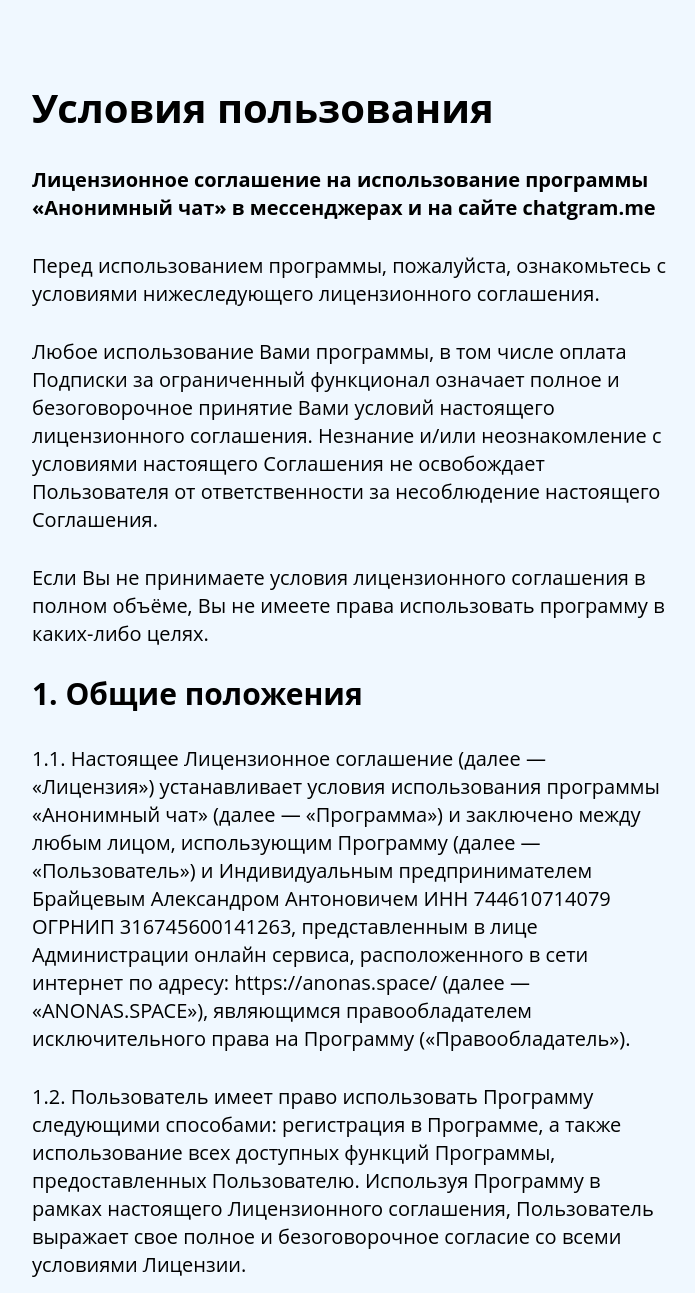
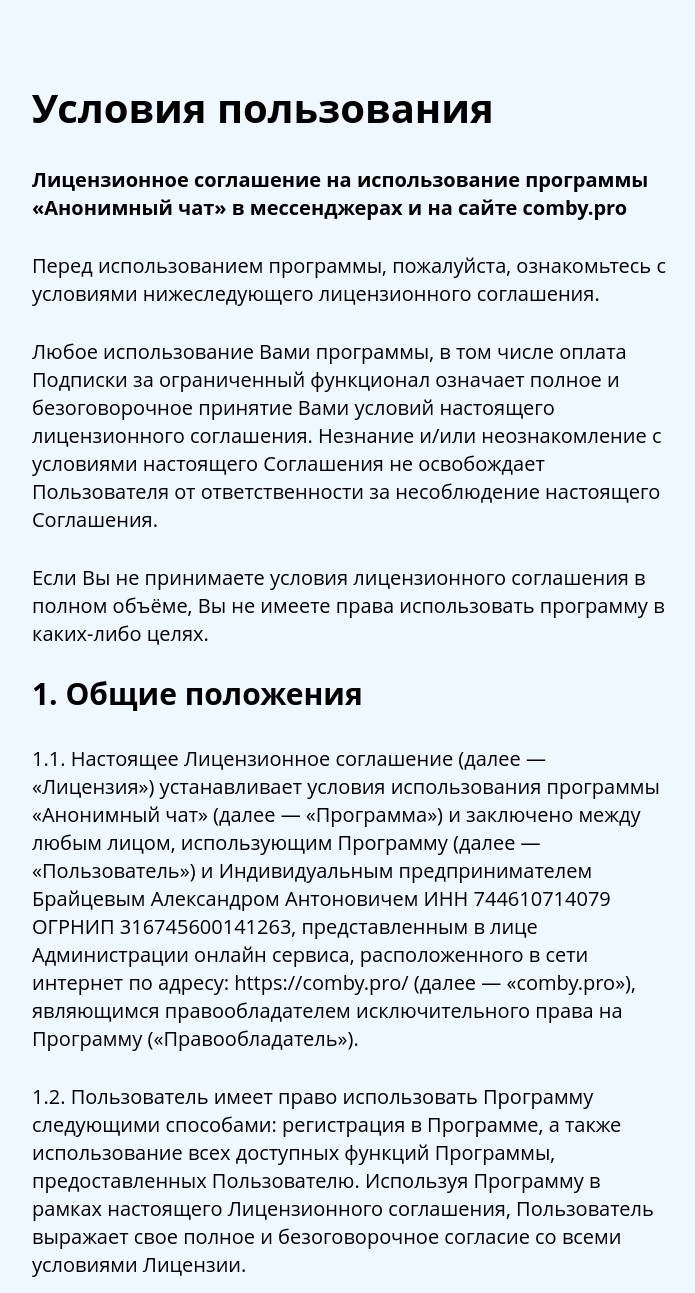
Before and after one commit to Kvertinum01/vk_anon_chat, a Python web app: template templates/terms.html in a window 1280 px wide. Shown: the top 1293 px of the page, without its empty margins (40-735 px from the left). Run offline with Jinja, Linux system fonts and the light colour scheme; the template is opened without the code that fills it, so the values that code supplies are empty.

Commit message:
change terms url

```diff
--- a/src/texts.py
+++ b/src/texts.py
@@ -3,7 +3,7 @@ unk_command = "Извините, я Вас не понял. Пожалуйста
 
 start_bot = """👋 Привет! Это чат для анонимных знакомств, общения и развлечений
 
-Используя бота, вы соглашаетесь с лицензией: https://vk.cc/coOju9"""
+Используя бота, вы соглашаетесь с лицензией: https://vk.cc/cp0X7W"""
 
 
 old_chat = "Ищешь старый чат? Пропала VIP подписка?"
--- a/templates/index.html
+++ b/templates/index.html
@@ -4,7 +4,7 @@
     <meta charset="UTF-8">
     <meta http-equiv="X-UA-Compatible" content="IE=edge">
     <meta name="viewport" content="width=device-width, initial-scale=1.0">
-    <title>AnonasSpace</title>
+    <title>CombyPro</title>
 
     <style>
         body {
@@ -34,7 +34,7 @@
     </style>
 </head>
 <body>
-    <h1>Anonas.space - сеть анонимных чатов</h1>
+    <h1>Comby.pro - сеть анонимных чатов</h1>
     <p><a href="https://vk.me/anonaspace" target="_blank">Войти в чат</a></p>
 </body>
 </html>
--- a/templates/payment.html
+++ b/templates/payment.html
@@ -10,7 +10,7 @@
     <script src="https://code.jquery.com/jquery-3.7.0.min.js"></script>
 
     <script>
-        const publicID = "pk_647eb503abbd54281ec04cd421baf";
+        const publicID = "pk_e57977d60cc237117dba54b8b04c7";
 
         this.pay = () => {
             const endpoint = "https://api.comby.pro/";
--- a/templates/terms.html
+++ b/templates/terms.html
@@ -84,7 +84,7 @@
     <div class="content">
         <h1>Условия пользования</h1>
 
-        <p><b>Лицензионное соглашение на использование программы «Анонимный чат» в мессенджерах и на сайте chatgram.me</b></p>
+        <p><b>Лицензионное соглашение на использование программы «Анонимный чат» в мессенджерах и на сайте comby.pro</b></p>
 
         <p>Перед использованием программы, пожалуйста, ознакомьтесь с условиями нижеследующего лицензионного соглашения.</p>
 
@@ -93,7 +93,7 @@
         <p>Если Вы не принимаете условия лицензионного соглашения в полном объёме, Вы не имеете права использовать программу в каких-либо целях.</p>
 
         <h2>1. Общие положения</h2>
-        <p>1.1. Настоящее Лицензионное соглашение (далее — «Лицензия») устанавливает условия использования программы «Анонимный чат» (далее — «Программа») и заключено между любым лицом, использующим Программу (далее — «Пользователь») и Индивидуальным предпринимателем Брайцевым Александром Антоновичем ИНН 744610714079 ОГРНИП 316745600141263, представленным в лице Администрации онлайн сервиса, расположенного в сети интернет по адресу: https://anonas.space/ (далее — «ANONAS.SPACE»), являющимся правообладателем исключительного права на Программу («Правообладатель»).</p>
+        <p>1.1. Настоящее Лицензионное соглашение (далее — «Лицензия») устанавливает условия использования программы «Анонимный чат» (далее — «Программа») и заключено между любым лицом, использующим Программу (далее — «Пользователь») и Индивидуальным предпринимателем Брайцевым Александром Антоновичем ИНН 744610714079 ОГРНИП 316745600141263, представленным в лице Администрации онлайн сервиса, расположенного в сети интернет по адресу: https://comby.pro/ (далее — «comby.pro»), являющимся правообладателем исключительного права на Программу («Правообладатель»).</p>
         <p>1.2. Пользователь имеет право использовать Программу следующими способами: регистрация в Программе, а также использование всех доступных функций Программы, предоставленных Пользователю. Используя Программу в рамках настоящего Лицензионного соглашения, Пользователь выражает свое полное и безоговорочное согласие со всеми условиями Лицензии.</p>
         <p>1.3. Использование Программы разрешается только на условиях настоящей Лицензии. Если Пользователь не принимает условия Лицензии в полном объёме, Пользователь не имеет права использовать Программу в каких-либо целях. Использование Программы с нарушением (невыполнением) какого-либо из условий Лицензии запрещено.</p>
         <p>1.4. Использование Программы на условиях и способами, не предусмотренными настоящей Лицензией, возможно только на основании отдельного соглашения с Правообладателем. За пользование отдельными функциями Программы может взиматься плата.</p>
@@ -124,8 +124,8 @@
         Для целей настоящей Лицензии под Периодом подписки понимается период времени (например, 7 дней, 10 дней, 1 месяц или 3 месяца), на который оформляется Подписка и установлен соответствующий размер вознаграждения в соответствии со сроком Подписки.
         Период подписки, равный 7 или 10 дням, начинает течь с даты оплаты Подписки и истекает в соответствующие месяц и число календарного года, следующего за датой оплаты Подписки.
         Период подписки, равный месяцу или 3 месяцам, начинает течь с даты оплаты Подписки и истекает в соответствующее число календарного месяца, следующего за датой оплаты Подписки.</p>
-        <p>4.2.2. Сведения о размере вознаграждения за Подписку, способах его внесения и о Периоде подписки, а также иная информация указываются в соответствующем разделе в интерфейсе Программы, и (или) на сайте ANONAS.SPACE в сети интернет по адресу: <a href="https://anonas.space/price">anonas.space/price</a>. Данные сведения являются частью настоящей Лицензии.</p>
-        <p>4.2.3. В случае изменения Периода подписки и\или размера соответствующего вознаграждения, измененные условия подлежат применению после их опубликования соответствующем разделе в интерфейсе Программы и (или) на сайте ANONAS.SPACE в сети интернет по адресу: <a href="https://anonas.space/price">anonas.space/price</a>.</p>
+        <p>4.2.2. Сведения о размере вознаграждения за Подписку, способах его внесения и о Периоде подписки, а также иная информация указываются в соответствующем разделе в интерфейсе Программы, и (или) на сайте comby.pro в сети интернет по адресу: <a href="https://comby.pro/price">comby.pro/price</a>. Данные сведения являются частью настоящей Лицензии.</p>
+        <p>4.2.3. В случае изменения Периода подписки и\или размера соответствующего вознаграждения, измененные условия подлежат применению после их опубликования соответствующем разделе в интерфейсе Программы и (или) на сайте comby.pro в сети интернет по адресу: <a href="https://comby.pro/price">comby.pro/price</a>.</p>
         <p>4.2.4. Внесение платы производится Пользователем в порядке предоплаты. Подписка является предоставленной Пользователю в полном объеме с момента предоставления Пользователю доступа к Ограниченному функционалу. Никакой иной момент не может трактоваться как момент исполнения Правообладателем принятых обязательств.
         Правообладатель оставляет за собой право предоставить Пользователю доступ к Ограниченному функционалу до момента получения вознаграждения за Подписку. В таком случае Правообладатель считается исполнившим все свои обязательства в момент предоставления Пользователю доступа к Ограниченному функционалу.</p>
         <p>4.2.5. При оформлении Подписки Пользователь поручает Правообладателю каждый Период подписки, определенный Пользователем при оформлении Подписки, в порядке предоплаты взимать установленное Правообладателем на день оплаты вознаграждение за Подписку (абонентскую плату) до момента отказа Пользователя от продления Подписки на следующий Период подписки.</p>
@@ -140,10 +140,10 @@
             <li>активации сервиса по списанию денежных средств на автоматической основе с Привязанной карты следующим способом: автоматически при совершении первого платежа</li>
             <li>нажатия кнопки «Оплатить подписку» (или иной аналогичной по функционалу кнопки), подтверждающего согласие Пользователя с настоящей Лицензией.</li>
         </ul>
-        <p>4.2.9. Пользователь обязан самостоятельно отслеживать в Программе информацию о состоянии Подписки (оплаченный Период подписки, стоимость Подписки), а также отслеживать внесение изменений и дополнений в Лицензию в Программе и (или) на сайте ANONAS.SPACE в сети интернет по адресу: <a href="https://anonas.space/price">anonas.space/price</a>. Все чеки об оплаченных Пользователем подписках доступны Пользователю в разделе "Мои платежи" в чате (боте), а так же приходят на указанную Пользователем почту на странице оплаты.</p>
+        <p>4.2.9. Пользователь обязан самостоятельно отслеживать в Программе информацию о состоянии Подписки (оплаченный Период подписки, стоимость Подписки), а также отслеживать внесение изменений и дополнений в Лицензию в Программе и (или) на сайте comby.pro в сети интернет по адресу: <a href="https://comby.pro/price">comby.pro/price</a>. Все чеки об оплаченных Пользователем подписках доступны Пользователю в разделе "Мои платежи" в чате (боте), а так же приходят на указанную Пользователем почту на странице оплаты.</p>
         <p>4.2.10. По общему правилу идентификация Пользователя осуществляется по данным его учетной записи. Правообладатель вправе использовать для идентификации Пользователя иные данные, в том числе — данные о лице, вносившем плату, в случаях, когда такая идентификация не влечет нарушение прав сторон, прав третьих лиц, либо нарушение действующего законодательства.</p>
         <p>4.2.11. Пользователю могут быть предоставлены индивидуальные тарифные предложения (акции). Пользователь согласен и принимает, что по окончанию подписки по соответствующему индивидуальному тарифному предложению, Пользователь оплачивает дальнейшее использование Программы по тарифам, которые действовали для Пользователя до оплаты им индивидуального тарифного предложения.</p>
-        <p>4.2.12. В том случае, если Пользователь использовал только бесплатный функционал Программы и не производил в Программе никаких оплат, при оплате предложенного ему Программой индивидуального тарифного предложения, такой Пользователь соглашается с тем, что после окончания подписки по индивидуальному тарифному предложению, подписка Пользователя продлевается на следующий период по тарифам, опубликованным в интерфейсе Программы и (или) на сайте ANONAS.SPACE в сети интернет по адресу: <a href="https://anonas.space/price">anonas.space/price</a></p>
+        <p>4.2.12. В том случае, если Пользователь использовал только бесплатный функционал Программы и не производил в Программе никаких оплат, при оплате предложенного ему Программой индивидуального тарифного предложения, такой Пользователь соглашается с тем, что после окончания подписки по индивидуальному тарифному предложению, подписка Пользователя продлевается на следующий период по тарифам, опубликованным в интерфейсе Программы и (или) на сайте comby.pro в сети интернет по адресу: <a href="https://comby.pro/price">comby.pro/price</a></p>
 
         <h2>5. Ответственность по Лицензии</h2>
         <p>5.1. Программа (включая Данные) предоставляется на условиях «как есть» (as is). Правообладатель не предоставляет никаких гарантий в отношении безошибочной и бесперебойной работы Программы или отдельных её компонентов и/или функций, соответствия Программы конкретным целям и ожиданиям Пользователя, не гарантирует достоверность, точность, полноту и своевременность Данных, а также не предоставляет никаких иных гарантий, прямо не указанных в настоящей Лицензии.</p>
@@ -183,19 +183,19 @@
         <p>7.2. Правообладатель обязуется принимать все необходимые меры для защиты указанных выше персональных данных от неправомерного доступа или раскрытия.</p>
         <p>7.3. Правообладатель осуществляет следующие действия в отношении обработки персональных данных: сбор, запись, систематизация, накопление, хранение, уточнение (обновление, изменение), извлечение, использование, обезличивание, блокирование, удаление, уничтожение, передачу третьему лицу (банк-экваер) сведений необходимых для осуществления списания в счёт оплаты Подписки Ограниченного функционала.</p>
         <p>7.4. Настоящее согласие действует в течение всего срока действия Лицензионного соглашения и использования Пользователем Программы. Пользователь понимает и соглашается с тем, что в случае отзыва данного согласия он лишается возможности использовать часть или все сервисы Программы.</p>
-        <p>7.5. Пользователь может отозвать согласие на обработку персональных данных, обратившись в техническую поддержку ANONAS.SPACE, либо через электронную почту: support@anonas.space</p>
+        <p>7.5. Пользователь может отозвать согласие на обработку персональных данных, обратившись в техническую поддержку comby.pro, либо через электронную почту: support@comby.pro</p>
 
         <h2>8. Изменения условий настоящей Лицензии</h2>
-        <p>8.1. Настоящая Лицензия может изменяться Правообладателем в одностороннем порядке. Уведомление Пользователя о внесенных изменениях в условия настоящей Лицензии публикуется на странице: <a href="https://anonas.space/terms">anonas.space/terms</a>. Указанные изменения в условиях лицензионного соглашения вступают в силу с даты их публикации, если иное не оговорено в соответствующей публикации.</p>
+        <p>8.1. Настоящая Лицензия может изменяться Правообладателем в одностороннем порядке. Уведомление Пользователя о внесенных изменениях в условия настоящей Лицензии публикуется на странице: <a href="https://comby.pro/terms">comby.pro/terms</a>. Указанные изменения в условиях лицензионного соглашения вступают в силу с даты их публикации, если иное не оговорено в соответствующей публикации.</p>
 
         <footer>
-            <p>&copy;2023 ANONAS.SPACE | Все права защищены</p>
+            <p>&copy;2023 comby.pro | Все права защищены</p>
 
             <ul class="menu">
                 <li class="menu__item"><a class="menu__link" href="/terms">Условия пользования</a></li>
                 <li class="menu__item"><a class="menu__link" href="/price">Тарифы</a></li>
                 <li class="menu__item"><a class="menu__link" href="/contacts">Контакты</a></li>
-                <li class="menu__item"><a class="menu__link" href="https://vk.com/anonas.space" target="_blank">Поддержка</a></li>
+                <li class="menu__item"><a class="menu__link" href="https://vk.com/combypro" target="_blank">Поддержка</a></li>
             </ul>
         </footer>
     </div>
```
Also changed, not shown: templates/contacts.html (+4 -4 lines), templates/price.html (+4 -4 lines).
